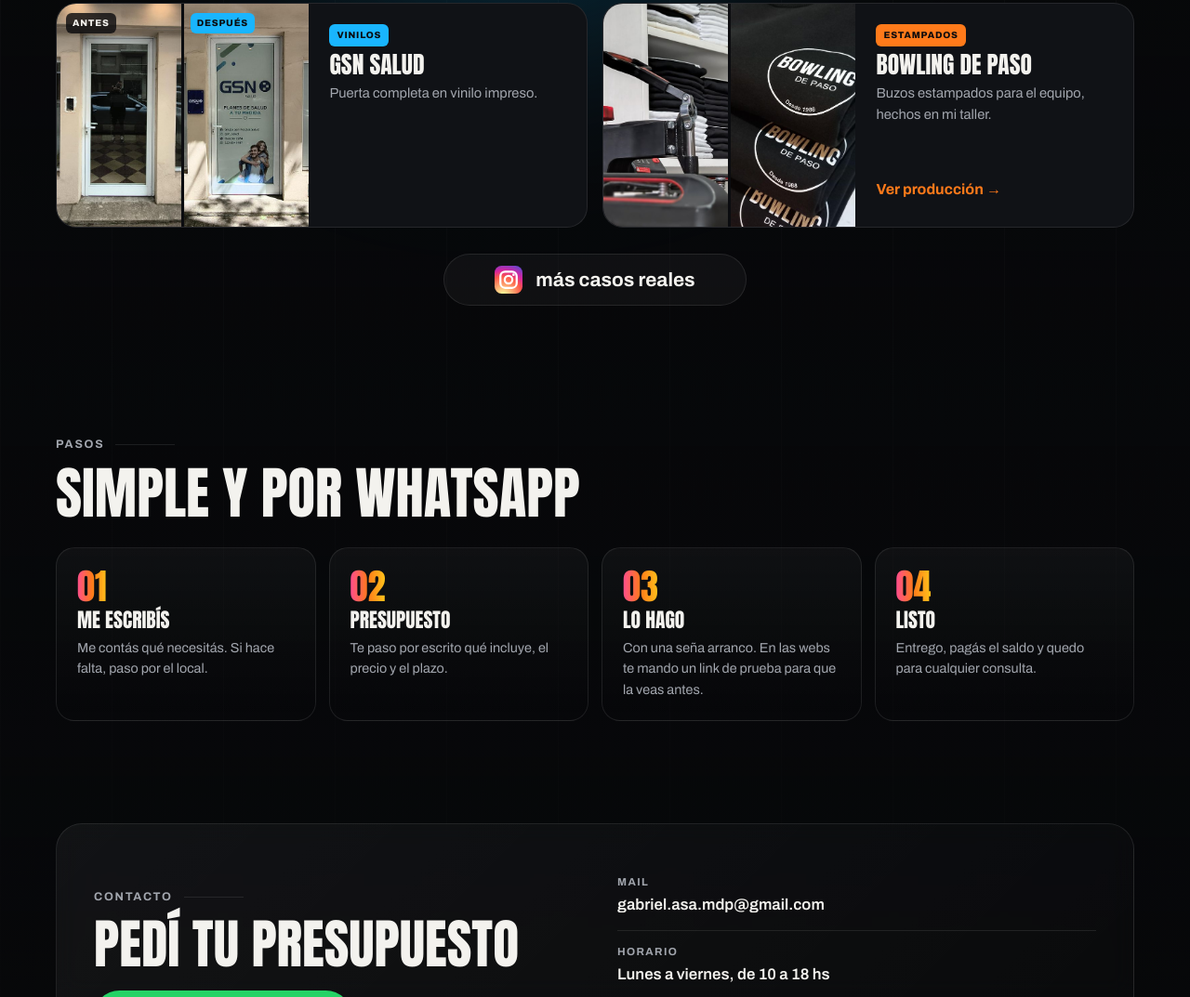
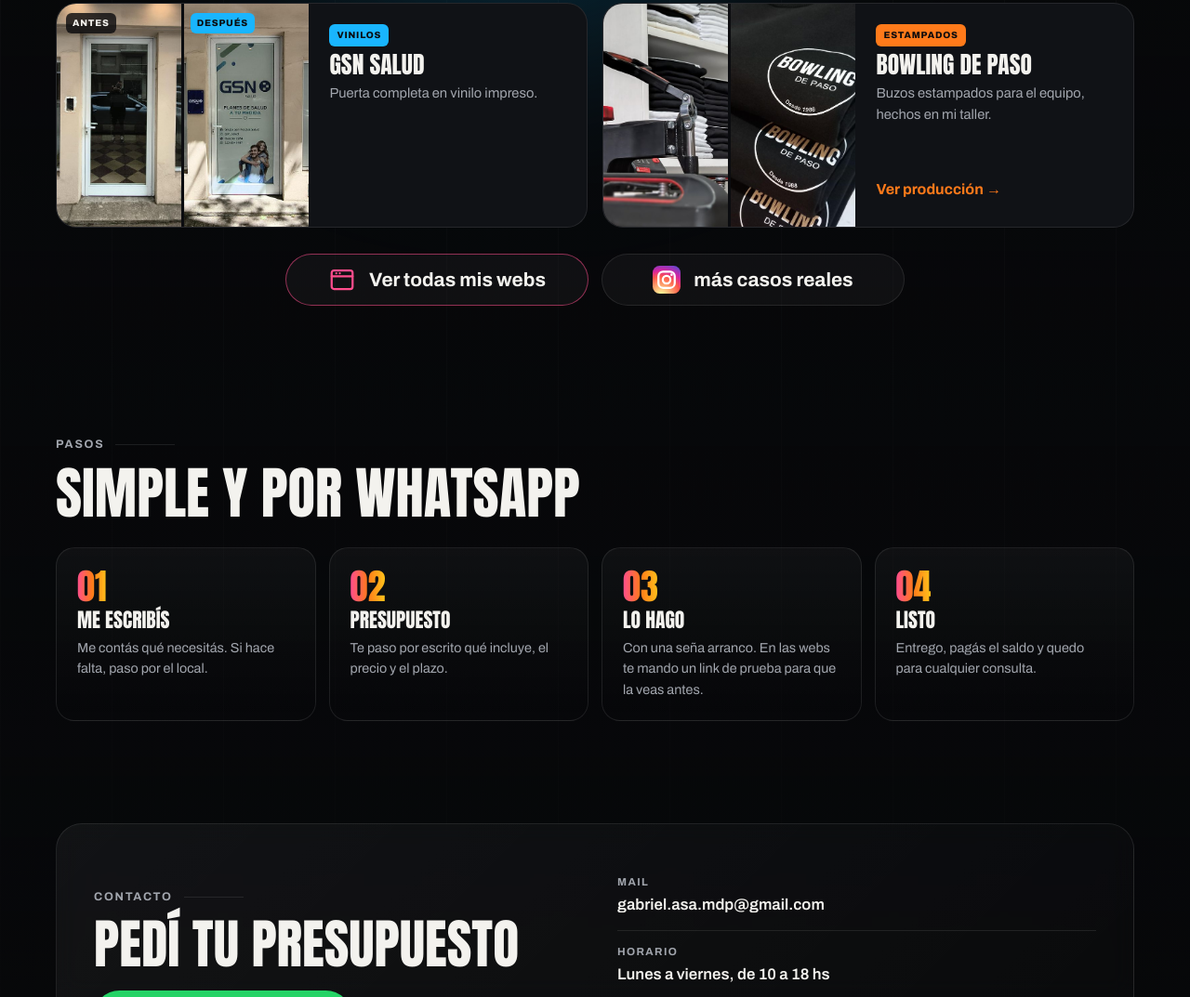
Before and after one commit to GaboCe/gabrielasa-web, a plain HTML site: page index.html in a window 1280 px wide. Shown: the part 2412-3485 px from the top of the page at 93% size. Drawn offline with Linux system fonts and the light colour scheme.

Commit message:
Página principal: botón 'Ver todas mis webs' en Trabajos
Co-Authored-By: Claude Opus 5.5 <noreply@anthropic.com>
Claude-Session: https://claude.ai/code/session_01QfLY8dFXM33xcV15DbRqEf

```diff
--- a/index.html
+++ b/index.html
@@ -236,7 +236,7 @@ p{margin:0}
 .work{grid-template-rows:auto}
 @media (max-width:460px){.work .media{height:220px}}
 .work{scroll-margin-top:24px}
-.more{display:flex;justify-content:center;margin-top:28px}
+.more{display:flex;flex-wrap:wrap;justify-content:center;gap:14px;margin-top:28px}
 .ig-big{display:inline-flex;align-items:center;justify-content:center;gap:14px;width:326px;max-width:100%;height:56px;padding:0 24px;font-size:1.3rem;border-radius:999px;border:1px solid var(--line);background:rgba(255,255,255,.04);font-weight:700;transition:border-color .2s,background .2s,transform .2s}
 .ig-big svg{width:30px;height:30px;flex:none}
 .ig-big:hover{border-color:rgba(255,255,255,.3);background:rgba(255,255,255,.07);transform:translateY(-2px)}
@@ -344,7 +344,7 @@ button.card{font:inherit;color:inherit;text-align:left;cursor:pointer;padding:0;
         <article class="work" id="t-vinilo" style="--c:var(--vinilo)"><div class="media ba"><img src="img/gsn-antes.jpg" alt="Puerta antes, sin vinilo"><img src="img/gsn-despues.jpg" alt="La misma puerta con el vinilo de GSN Salud"><span class="b1">Antes</span><span class="b2">Después</span></div><div class="wi"><span class="tag">Vinilos</span><h3>GSN Salud</h3><p>Puerta completa en vinilo impreso.</p></div></article>
         <article class="work" id="t-remeras" style="--c:var(--remeras)"><div class="media ba"><img src="img/taller.jpg" alt="Plancha de estampado en el taller"><img src="img/bowling.jpg" alt="Buzos estampados de Bowling de Paso" style="object-position:75% center"></div><div class="wi"><span class="tag">Estampados</span><h3>Bowling de Paso</h3><p>Buzos estampados para el equipo, hechos en mi taller.</p><a class="lnk" href="https://www.instagram.com/reel/DbYm04oOXPE/" target="_blank" rel="noopener">Ver producción →</a></div></article>
       </div>
-      <div class="more"><a class="ig ig-big" href="https://www.instagram.com/gabriel.asa.comercial/" target="_blank" rel="noopener"><svg viewBox="0 0 24 24" aria-hidden="true"><defs><radialGradient id="igg" cx="30%" cy="107%" r="150%"><stop offset="0" stop-color="#fdf497"/><stop offset=".05" stop-color="#fdf497"/><stop offset=".45" stop-color="#fd5949"/><stop offset=".6" stop-color="#d6249f"/><stop offset=".9" stop-color="#285AEB"/></radialGradient></defs><rect width="24" height="24" rx="6" fill="url(#igg)"/><rect x="5" y="5" width="14" height="14" rx="4" fill="none" stroke="#fff" stroke-width="1.8"/><circle cx="12" cy="12" r="3.3" fill="none" stroke="#fff" stroke-width="1.8"/><circle cx="16.3" cy="7.7" r="1.05" fill="#fff"/></svg><span>más casos reales</span></a></div>
+      <div class="more"><a class="ig-big" href="/webs/" style="border-color:color-mix(in srgb,var(--web) 55%,transparent)"><svg viewBox="0 0 24 24" fill="none" stroke="var(--web)" stroke-width="1.8" stroke-linecap="round" stroke-linejoin="round" aria-hidden="true"><rect x="3" y="4" width="18" height="16" rx="2"/><path d="M3 9h18M7 6.5h.01M10 6.5h.01"/></svg><span>Ver todas mis webs</span></a><a class="ig ig-big" href="https://www.instagram.com/gabriel.asa.comercial/" target="_blank" rel="noopener"><svg viewBox="0 0 24 24" aria-hidden="true"><defs><radialGradient id="igg" cx="30%" cy="107%" r="150%"><stop offset="0" stop-color="#fdf497"/><stop offset=".05" stop-color="#fdf497"/><stop offset=".45" stop-color="#fd5949"/><stop offset=".6" stop-color="#d6249f"/><stop offset=".9" stop-color="#285AEB"/></radialGradient></defs><rect width="24" height="24" rx="6" fill="url(#igg)"/><rect x="5" y="5" width="14" height="14" rx="4" fill="none" stroke="#fff" stroke-width="1.8"/><circle cx="12" cy="12" r="3.3" fill="none" stroke="#fff" stroke-width="1.8"/><circle cx="16.3" cy="7.7" r="1.05" fill="#fff"/></svg><span>más casos reales</span></a></div>
     </div>
   </section>
 
```
